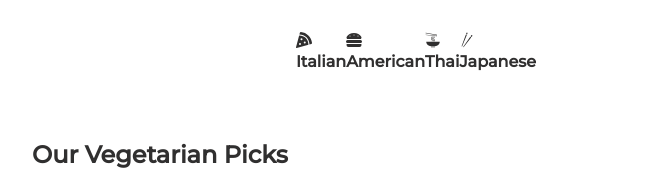
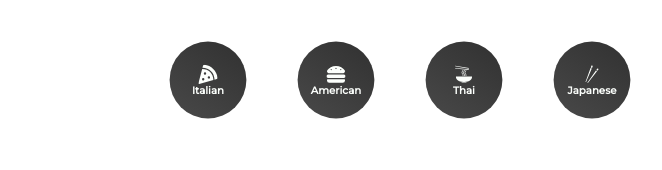
Before and after one commit to UnderaWater/recipe-app-react, a React (Create React App) app: page / in a window 1280 px wide. Shown: the top 170 px of the page, without its empty margins (224-886 px from the left). Built offline with nearby package versions, Linux system fonts and the light colour scheme; no server answers.

Commit message:
add: added styles for category

```diff
--- a/src/components/Category.jsx
+++ b/src/components/Category.jsx
@@ -5,27 +5,27 @@ import { NavLink } from 'react-router-dom';
 function Category() {
   return (
     <div className='recipe__categories'>
-        <NavLink to={'/cuisine/Italian'}>
+        <NavLink className='recipe__categories-link' to={'/cuisine/Italian'}>
             <FaPizzaSlice/>
-            <h4>
+            <h4 className='recipe__categories-title'>
                 Italian
             </h4>
         </NavLink>
-        <NavLink to={'/cuisine/American'}>
+        <NavLink className='recipe__categories-link' to={'/cuisine/American'}>
             <FaHamburger/>
-            <h4>
+            <h4 className='recipe__categories-title'>
                 American
             </h4>
         </NavLink>
-        <NavLink to={'/cuisine/Thai'}>
+        <NavLink className='recipe__categories-link' to={'/cuisine/Thai'}>
             <GiNoodles/>
-            <h4>
+            <h4 className='recipe__categories-title'>
                 Thai
             </h4>
         </NavLink>
-        <NavLink to={'/cuisine/Japanese'}>
+        <NavLink className='recipe__categories-link' to={'/cuisine/Japanese'}>
             <GiChopsticks/>
-            <h4>
+            <h4 className='recipe__categories-title'>
                 Japanese
             </h4>
         </NavLink>
--- a/src/index.css
+++ b/src/index.css
@@ -99,3 +99,31 @@ a {
   text-align: center;
   padding: 1rem;
 }
+
+.recipe__categories-link {
+  display: flex;
+  flex-direction: column;
+  justify-content: center;
+  align-items: center;
+  border-radius: 50%;
+  margin-right: 2rem;
+  background: linear-gradient(35deg, #494949, #313131);
+  width: 6rem;
+  height: 6rem;
+  cursor: pointer;
+  transform: scale(0.8);
+}
+
+.recipe__categories-title {
+  color: #fcfffc;
+  font-size: 0.8rem;
+}
+
+.recipe__categories-link svg {
+  color: #fcfffc;
+  font-size: 1.5rem;
+}
+
+.recipe__categories-link.active {
+  background: linear-gradient(to right, #f27121, #e94057);
+}
```
